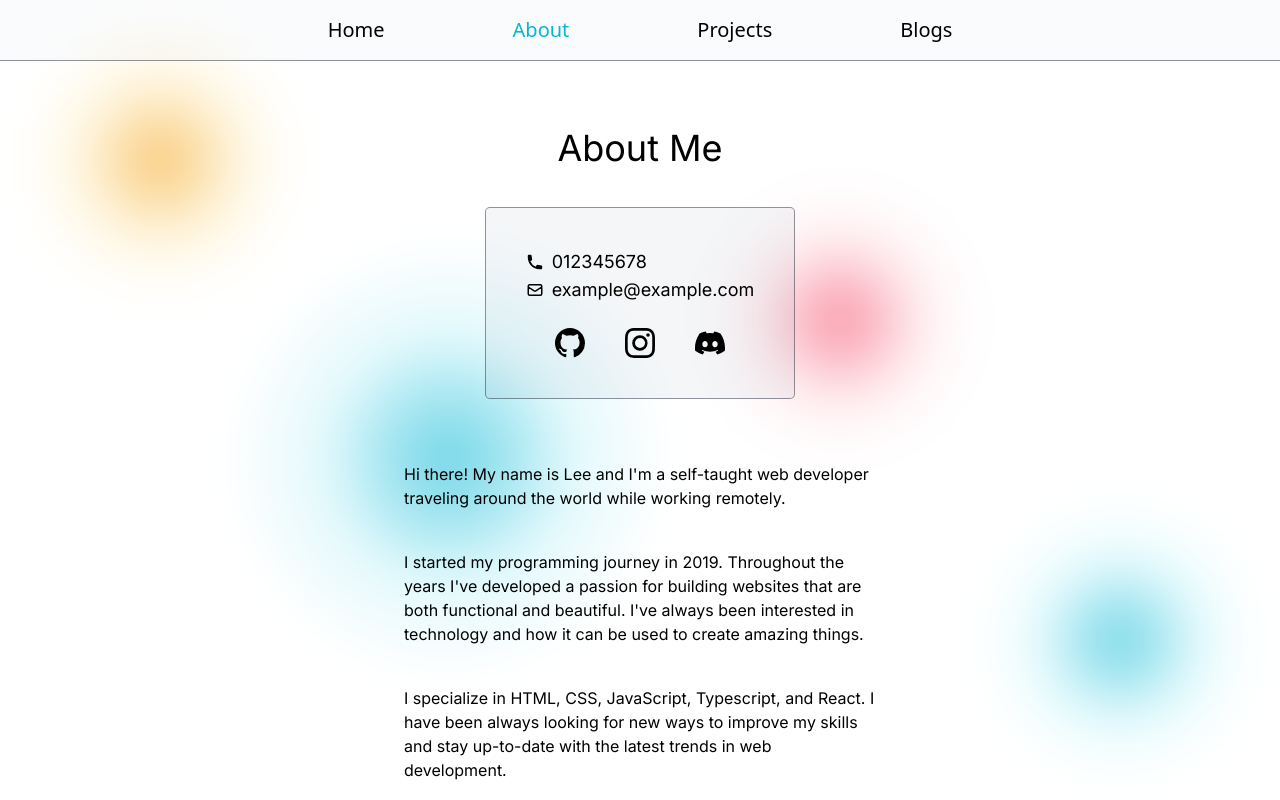
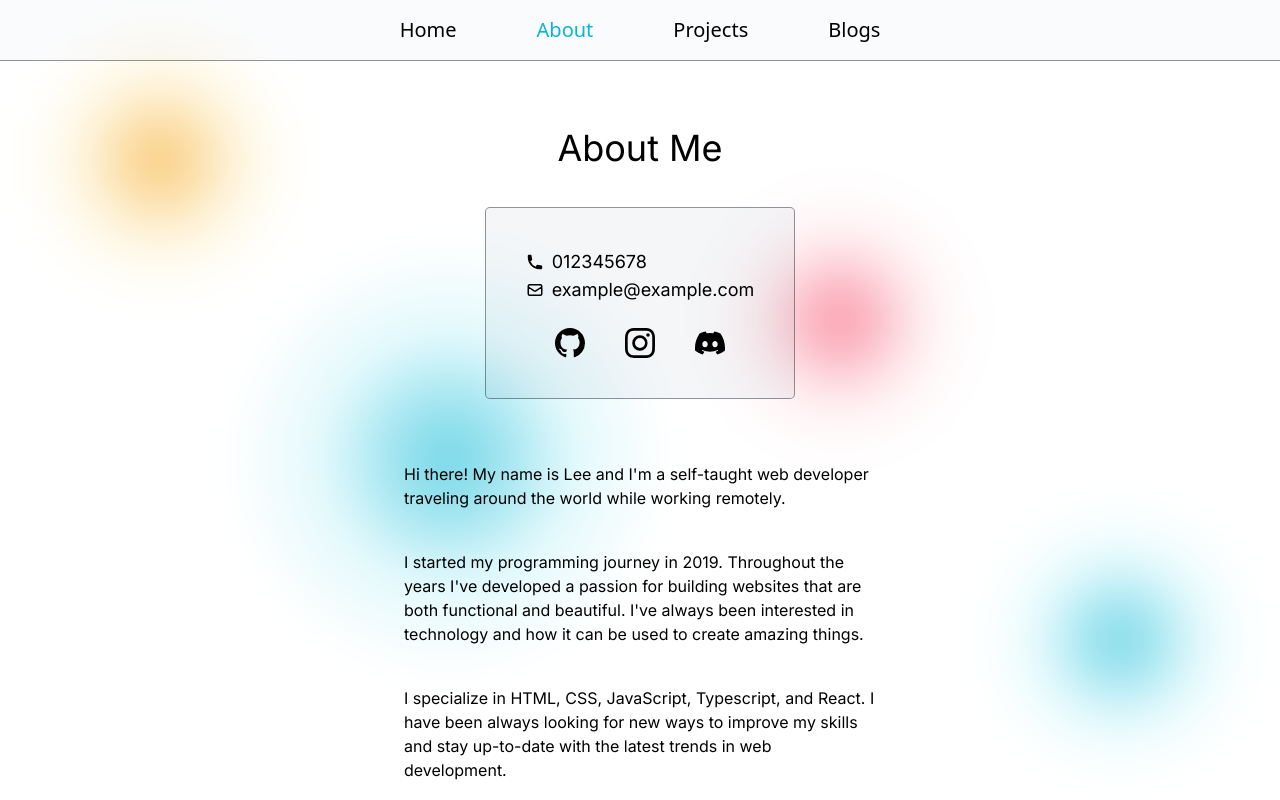
Before and after one commit to ecmCode/nextjs-portfolio, a Next.js app: page /about in a window 1280 px wide. Shown: the top 800 px of the page. Built offline with nearby package versions, Linux system fonts and the light colour scheme.

Commit message:
global css

```diff
--- a/src/pages/globals.css
+++ b/src/pages/globals.css
@@ -16,6 +16,7 @@
   }
 }
 
+@layer base {
   html,
   body {
     overflow: auto;
@@ -49,8 +50,27 @@ h4 {
     @apply text-lg;
   }
 
-a,
-button {
-  @apply dark:hover:brightness-150 hover:brightness-110 px-6 py-2
-  bg-slate-400/50 dark:bg-slate-500/20 rounded-sm;
+  p,
+  label {
+    @apply text-base;
   }
+}
+
+@layer components {
+  .btn {
+    @apply px-6 py-2 rounded dark:hover:brightness-150 hover:brightness-110 focus:ring-0 outline-none text-center;
+  }
+  .btn-primary {
+    @apply bg-slate-400/50 dark:bg-slate-500/20 shadow-md;
+  }
+  .btn-secondary {
+    @apply p-0 text-inherit underline underline-offset-4 hover:text-cyan-400;
+  }
+  .btn-action {
+    @apply bg-cyan-600/30 dark:bg-cyan-400/20 shadow-md;
+  }
+
+  .card {
+    @apply ring-1 ring-slate-800/50 dark:ring-slate-200/50 rounded-sm shadow-md;
+  }
+}
```
Lines whose indentation alone changed are shown as unchanged.
